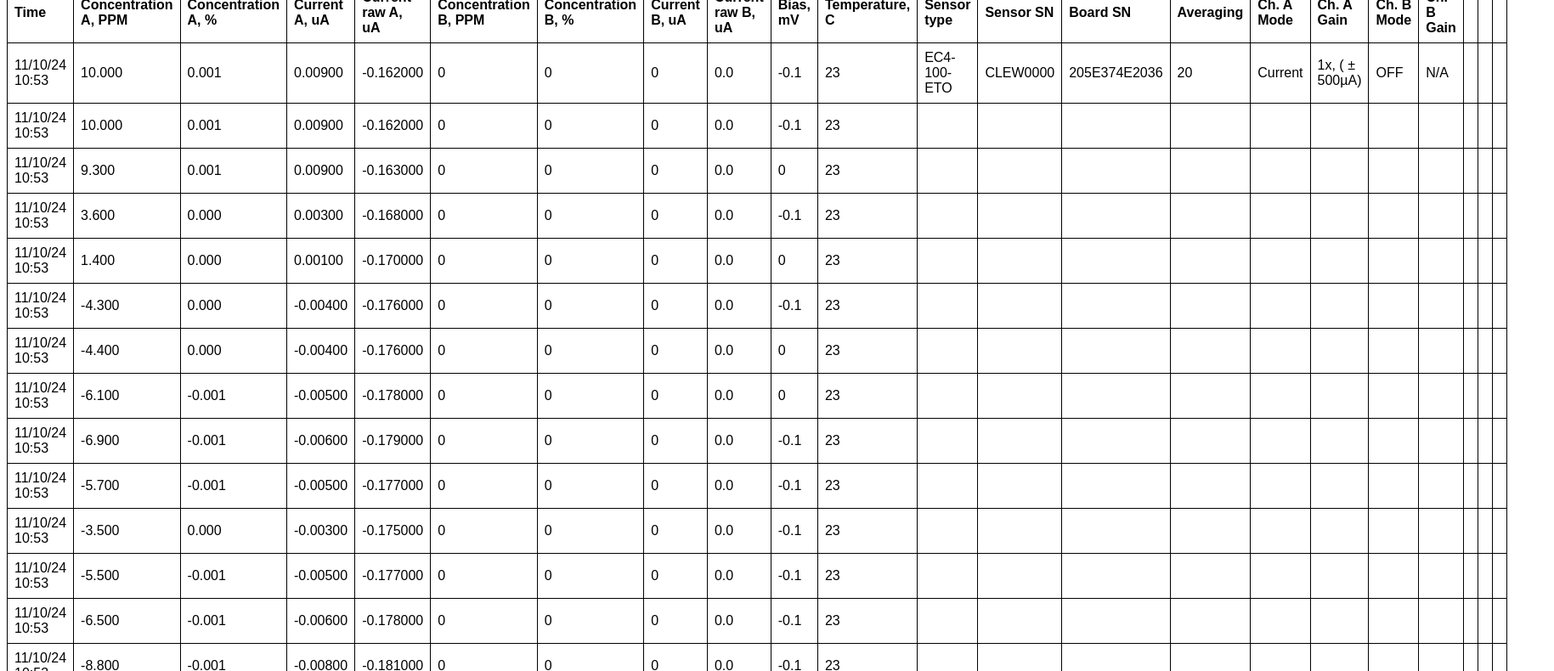
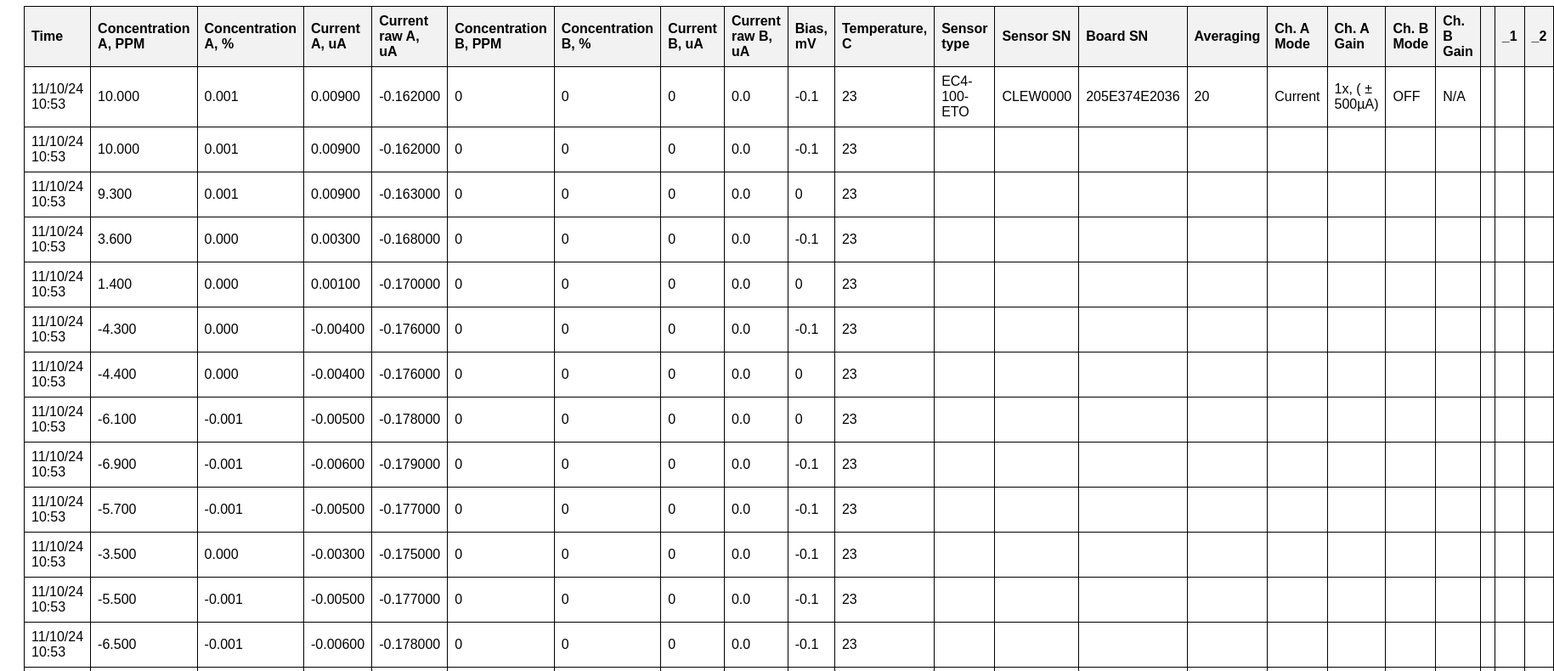
Before and after one commit to Nia-pb/EO-Sensor, a plain HTML site: page index.html in a window 1280 px wide. Shown: the part 101-891 px from the top of the page at 85% size, 1829 px wide, since content can reach past the window. Drawn offline with nearby package versions, Linux system fonts and the light colour scheme.

Commit message:
Update index.html
Signed-off-by: Nia Bennabhaktula <63690069+Nia-pb@users.noreply.github.com>

```diff
--- a/index.html
+++ b/index.html
@@ -6,47 +6,62 @@
     <title>CSV Data Display</title>
     <script src="https://cdnjs.cloudflare.com/ajax/libs/PapaParse/5.3.0/papaparse.min.js"></script> <!-- PapaParse library -->
     <style>
-        body { font-family: Arial, sans-serif; }
+        body { font-family: Arial, sans-serif; padding: 20px; }
+        h1 { text-align: center; }
         table { width: 100%; border-collapse: collapse; margin-top: 20px; }
         table, th, td { border: 1px solid black; }
         th, td { padding: 8px; text-align: left; }
+        th { background-color: #f2f2f2; }
     </style>
 </head>
 <body>
     <h1>CSV Data Display</h1>
-    <div id="csvTable"></div>
+    <div id="csvTable">Loading data...</div>
 
     <script>
-        // URL to the CSV file in your GitHub repository
+        // URL to the CSV file (replace this with your own GitHub CSV file link)
         const csvUrl = "https://github.com/Nia-pb/EO-Sensor/blob/7ff484856df1a96f2d21f23d326b51b578deb8e3/Sheet%201-Table%202.csv";
 
         // Fetch and parse the CSV file
         fetch(csvUrl)
-            .then(response => response.text())
+            .then(response => {
+                if (!response.ok) throw new Error("Network response was not ok");
+                return response.text();
+            })
             .then(csvText => {
                 // Use PapaParse to parse the CSV
                 Papa.parse(csvText, {
+                    header: true, // Automatically use the first row as headers
+                    skipEmptyLines: true, // Skip empty lines in the CSV
                     complete: function(results) {
                         // Display the parsed CSV data in a table
                         displayCSV(results.data);
                     }
                 });
+            })
+            .catch(error => {
+                document.getElementById("csvTable").innerHTML = `<p style="color: red;">Error loading CSV: ${error.message}</p>`;
             });
 
         // Function to display the parsed CSV data in a table
         function displayCSV(data) {
+            if (data.length === 0) {
+                document.getElementById("csvTable").innerHTML = "<p>No data found in CSV file.</p>";
+                return;
+            }
+
             let table = '<table>';
             table += '<thead><tr>';
-            // Create table headers (first row of CSV)
-            for (let header of data[0]) {
+            // Create table headers
+            for (let header in data[0]) {
                 table += `<th>${header}</th>`;
             }
             table += '</tr></thead><tbody>';
             // Create table rows
-            for (let row of data.slice(1)) {
+            for (let row of data) {
                 table += '<tr>';
-                for (let cell of row) {
-                    table += `<td>${cell}</td>`;
+                for (let cell in row) {
+                    table += `<td>${row[cell]}</td>`;
                 }
                 table += '</tr>';
             }
```
